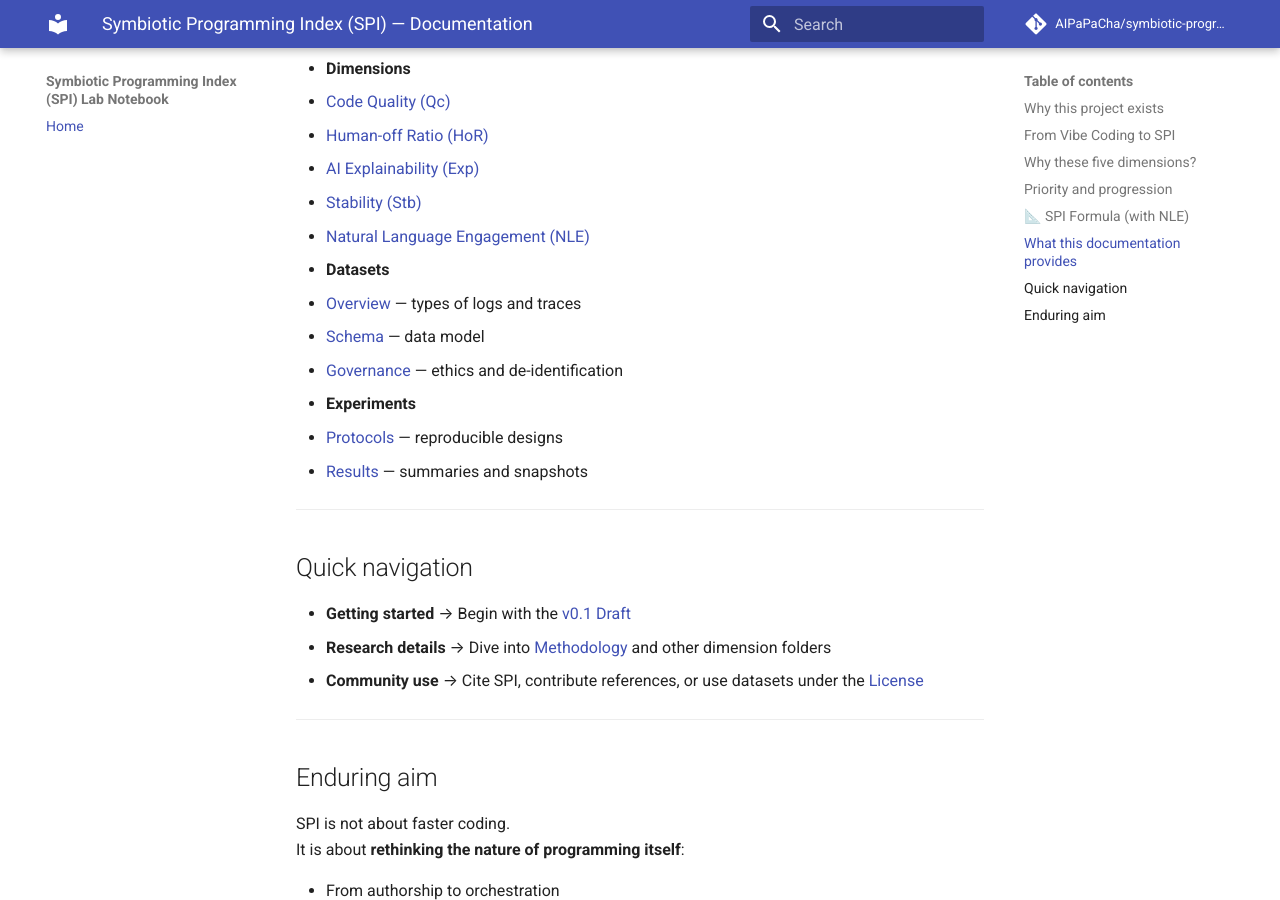
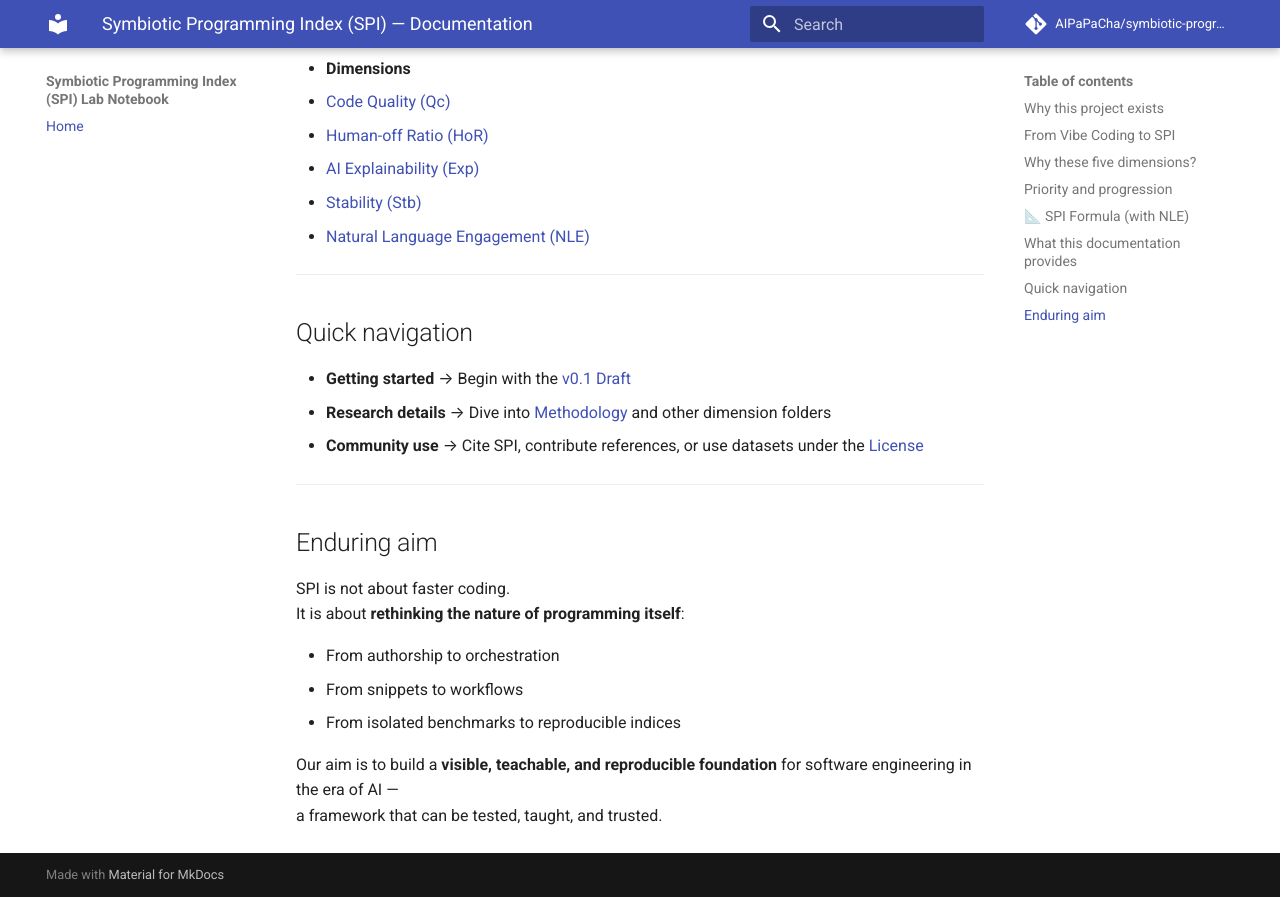
Before and after one commit to AIPaPaCha/symbiotic-programming-index, an MkDocs documentation site: the page built from docs/index.md, in a window 1280 px wide and 900 px high, scrolled down 3078 px. Built offline with MkDocs 1.6.1 and Material for MkDocs 9.7.7, drawn with Linux system fonts in a browser that asks for light colours; comment, search, counter and statistics services are not loaded.

Commit message:
fix link problem

```diff
--- a/docs/index.md
+++ b/docs/index.md
@@ -106,7 +106,7 @@
 This repository is structured to provide both **narrative** and **methodology**:
 
 - **Drafts and Licenses**
-  - [v0.1 Draft](./v0_1.md) — snapshot of the original proposal
+  - [v0.1 Draft](./v_01.md) — snapshot of the original proposal
   - [License](./license.md) — sharing and citation rules
 
 - **Dimensions**
@@ -116,20 +116,12 @@
   - [Stability (Stb)](./stb/index.md)
   - [Natural Language Engagement (NLE)](./nle/index.md)
 
-- **Datasets**
-  - [Overview](./datasets/index.md) — types of logs and traces
-  - [Schema](./datasets/schema.md) — data model
-  - [Governance](./datasets/governance.md) — ethics and de-identification
-
-- **Experiments**
-  - [Protocols](./experiments/protocols.md) — reproducible designs
-  - [Results](./experiments/results.md) — summaries and snapshots
 
 ---
 
 ## Quick navigation
 
-- **Getting started** → Begin with the [v0.1 Draft](./v0_1.md)
+- **Getting started** → Begin with the [v0.1 Draft](./v_01.md)
 - **Research details** → Dive into [Methodology](./qc/methodology.md) and other dimension folders
 - **Community use** → Cite SPI, contribute references, or use datasets under the [License](./license.md)
 
```
